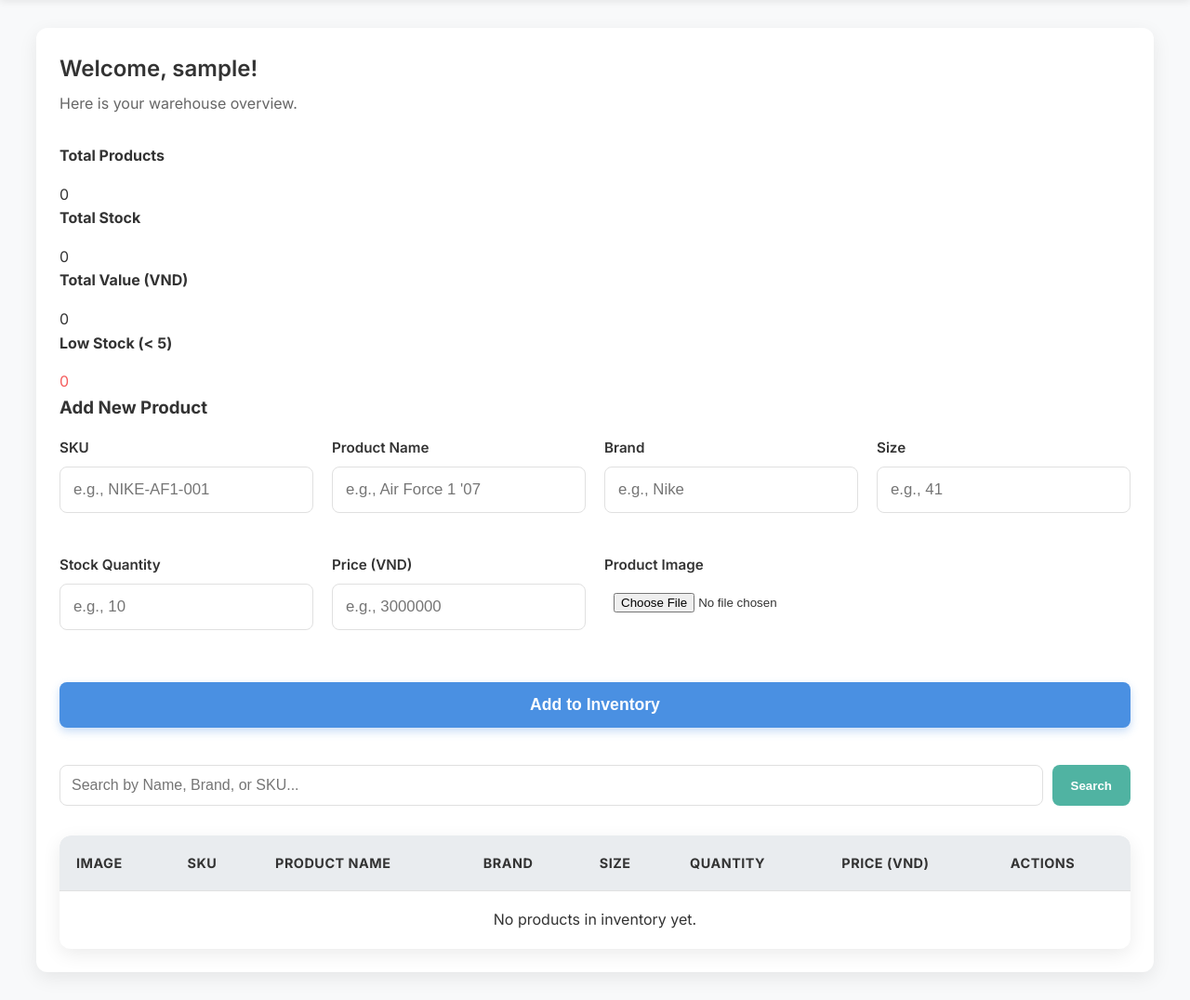
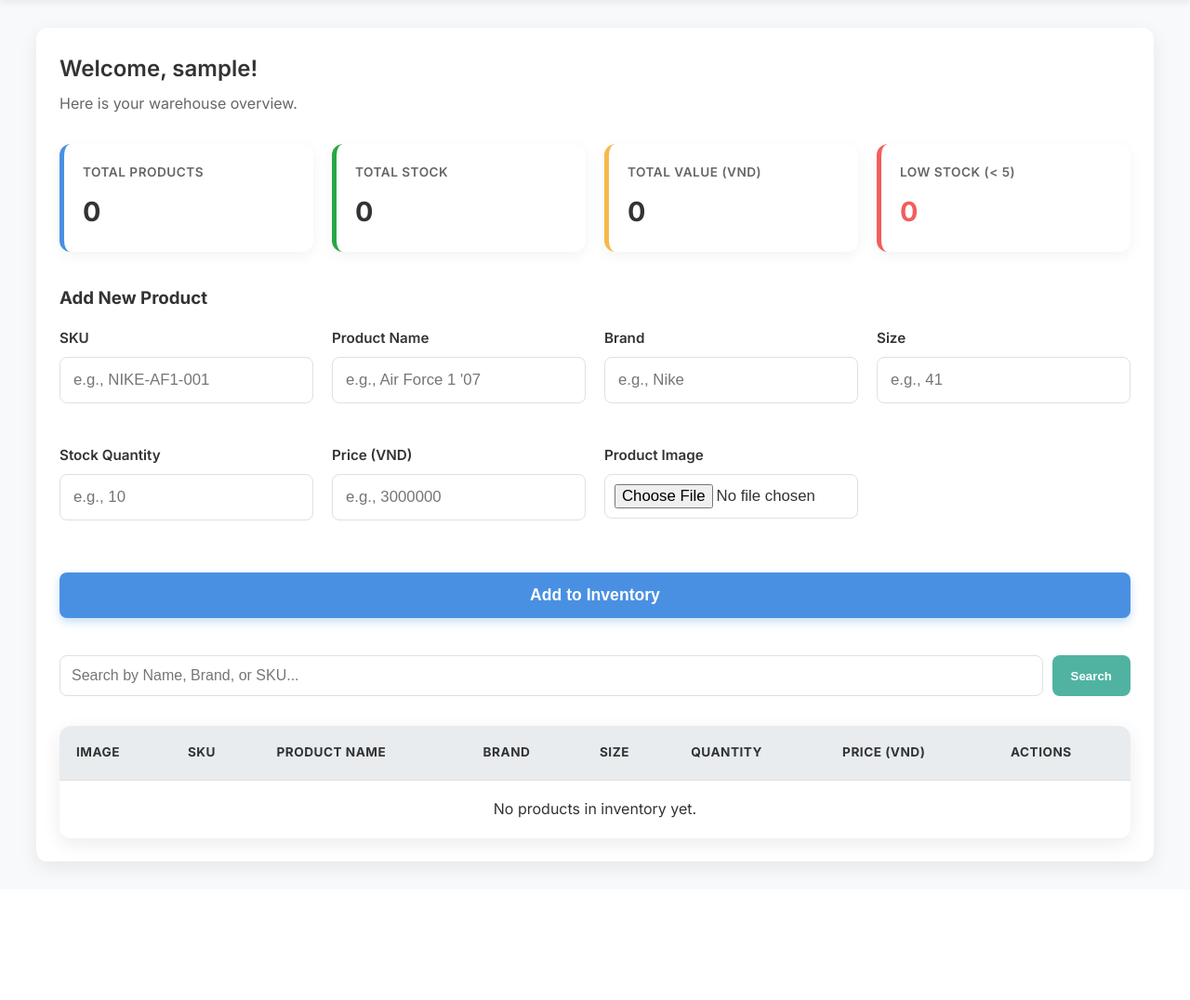
Before and after one commit to minhduc29-07/web, a PHP site: page / in a window 1280 px wide. Shown: the part 82-1158 px from the top of the page at 93% size. After the commit the page ends 1020 px from the top, so only its background shows below. Run offline with PHP 8.4, Linux system fonts and the light colour scheme; the visitor is signed in with stand-in values (Sample User, id 1); data that the repository does not hold is empty.

Commit message:
Update style.css

```diff
--- a/style.css
+++ b/style.css
@@ -14,7 +14,7 @@
 
 /* --- CƠ BẢN --- */
 body {
-    font-family: 'Inter', -apple-system, BlinkMacMacSystemFont, "Segoe UI", Roboto, Helvetica, Arial, sans-serif;
+    font-family: 'Inter', -apple-system, BlinkMacSystemFont, "Segoe UI", Roboto, Helvetica, Arial, sans-serif;
     background-color: var(--background-light);
     margin: 0;
     padding: 0;
@@ -99,90 +99,140 @@ nav.navbar .nav-links a.active {
 }
 
 nav.navbar .nav-links a.logout-link {
-    background-color: #FF6B6B; /* Đỏ tươi hơn */
+    background-color: #FF6B6B;
     color: var(--white);
     padding: 10px 20px;
-    border-radius: 8px; /* Bo tròn góc */
+    border-radius: 8px;
     margin-top: 10px;
     border-bottom: none;
     font-weight: 700;
     transition: background-color 0.3s ease, transform 0.2s ease;
 }
 nav.navbar .nav-links a.logout-link:hover {
-    background-color: #FF4757; /* Đỏ đậm hơn */
-    transform: translateY(-2px); /* Hiệu ứng nhấc nhẹ */
+    background-color: #FF4757;
+    transform: translateY(-2px);
 }
+
+/* --- DASHBOARD STATS (MỚI THÊM VÀO) --- */
+.stats-container {
+    display: grid;
+    grid-template-columns: repeat(auto-fit, minmax(220px, 1fr)); /* Tự động chia cột */
+    gap: 20px;
+    margin-bottom: 35px;
+}
+
+.stat-card {
+    background: var(--white);
+    padding: 20px;
+    border-radius: 12px;
+    box-shadow: 0 4px 15px rgba(0,0,0,0.05); /* Bóng mờ nhẹ */
+    border-left: 5px solid #ccc;
+    transition: transform 0.2s ease, box-shadow 0.2s ease;
+}
+
+.stat-card:hover {
+    transform: translateY(-5px); /* Hiệu ứng nổi lên khi di chuột */
+    box-shadow: 0 8px 25px rgba(0,0,0,0.1);
+}
+
+.stat-card h4 {
+    margin: 0;
+    color: var(--light-text-color);
+    font-size: 0.85rem;
+    text-transform: uppercase;
+    font-weight: 600;
+    letter-spacing: 0.5px;
+}
+
+.stat-card .number {
+    font-size: 1.8rem;
+    font-weight: 700;
+    color: var(--text-color);
+    margin-top: 8px;
+}
+
+/* Màu riêng cho từng thẻ thống kê */
+.stat-card.blue { border-left-color: var(--primary-color); }
+.stat-card.green { border-left-color: #28a745; }
+.stat-card.orange { border-left-color: #F7B84B; }
+.stat-card.red { border-left-color: #F55C5C; }
+
 
 /* --- FORM ĐĂNG NHẬP / ĐĂNG KÝ --- */
 .view.active {
     display: flex;
     justify-content: center;
     align-items: center;
-    min-height: 90vh; /* Tăng chiều cao để căn giữa tốt hơn */
+    min-height: 90vh;
     padding: 20px;
     box-sizing: border-box;
 }
 
 .form-container {
     background: var(--white);
-    padding: 3rem; /* Tăng padding */
+    padding: 3rem;
     border-radius: 12px;
-    box-shadow: 0 8px 25px var(--shadow-medium); /* Đổ bóng mạnh hơn */
+    box-shadow: 0 8px 25px var(--shadow-medium);
     width: 100%;
-    max-width: 480px; /* Rộng hơn 1 chút */
+    max-width: 480px;
     box-sizing: border-box;
 }
 
 .form-container .logo {
     display: block;
-    width: 90px !important; /* To hơn 1 chút */
+    width: 90px !important;
     height: 90px !important;
-    margin: 0 auto 2rem auto !important; /* Tăng khoảng cách dưới */
+    margin: 0 auto 2rem auto !important;
     object-fit: contain !important;
 }
 
 .form-container h2 {
     text-align: center;
     color: var(--text-color);
-    margin-bottom: 2rem; /* Tăng khoảng cách dưới */
-    font-size: 2rem; /* To hơn */
+    margin-bottom: 2rem;
+    font-size: 2rem;
 }
 
-/* --- SỬA LỖI "ĂN KHỚP" ---
-    Thêm input[type="email"] và input[type="date"] vào đây
-*/
 .form-container input[type="text"],
 .form-container input[type="password"],
 .form-container input[type="number"],
 .form-container input[type="float"],
-.form-container input[type="email"], /* <-- THÊM VÀO */
-.form-container input[type="date"],  /* <-- THÊM VÀO */
+.form-container input[type="email"],
+.form-container input[type="date"],
+.form-container input[type="file"], /* MỚI: Thêm input file */
 .form-container textarea,
 .form-container select {
     width: 100%;
-    padding: 14px; /* Tăng padding */
-    margin-bottom: 1.5rem; /* Tăng khoảng cách dưới */
+    padding: 14px;
+    margin-bottom: 1.5rem;
     border: 1px solid var(--border-color);
-    border-radius: 8px; /* Bo tròn góc */
+    border-radius: 8px;
     box-sizing: border-box;
-    font-size: 1.05rem; /* To hơn 1 chút */
+    font-size: 1.05rem;
     transition: border-color 0.3s ease, box-shadow 0.3s ease;
+    background-color: var(--white);
 }
+
+/* Style riêng cho input file */
+.form-container input[type="file"] {
+    padding: 10px;
+    background-color: var(--background-light);
+    cursor: pointer;
+}
+
 .form-container input:focus,
 .form-container textarea:focus,
 .form-container select:focus {
     border-color: var(--primary-color);
-    box-shadow: 0 0 0 3px rgba(74, 144, 226, 0.2); /* Đổ bóng khi focus */
+    box-shadow: 0 0 0 3px rgba(74, 144, 226, 0.2);
     outline: none;
 }
-
 
 .form-container input:disabled {
     background-color: var(--background-dark);
     cursor: not-allowed;
 }
 
-/* Nút Submit trong Form Login/Register */
 .form-container button[type="submit"] {
     width: 100%;
     padding: 14px;
@@ -312,31 +359,32 @@ nav.navbar .nav-links a.logout-link:hover {
     border-radius: 12px;
     box-shadow: 0 6px 20px var(--shadow-light);
     overflow-x: auto;
-    margin-top: 2rem; /* Khoảng cách từ form phía trên */
+    margin-top: 2rem;
 }
 
 table {
     width: 100%;
-    border-collapse: separate; /* Thay đổi thành separate */
-    border-spacing: 0; /* Loại bỏ khoảng cách */
+    border-collapse: separate;
+    border-spacing: 0;
 }
 
 table th, table td {
-    padding: 18px; /* Tăng padding */
+    padding: 18px;
     text-align: left;
     border-bottom: 1px solid var(--border-color);
     white-space: nowrap;
+    vertical-align: middle; /* Căn giữa theo chiều dọc */
 }
 
 table th {
     background-color: var(--background-dark);
     font-weight: 700;
     color: var(--text-color);
-    text-transform: uppercase; /* Chữ hoa */
-    font-size: 0.9rem;
+    text-transform: uppercase;
+    font-size: 0.85rem;
     letter-spacing: 0.5px;
 }
-/* Bo tròn góc cho th đầu và cuối */
+
 table th:first-child { border-top-left-radius: 12px; }
 table th:last-child { border-top-right-radius: 12px; }
 
```
Also changed, not shown: other parts of style.css (+51 -41 lines).
